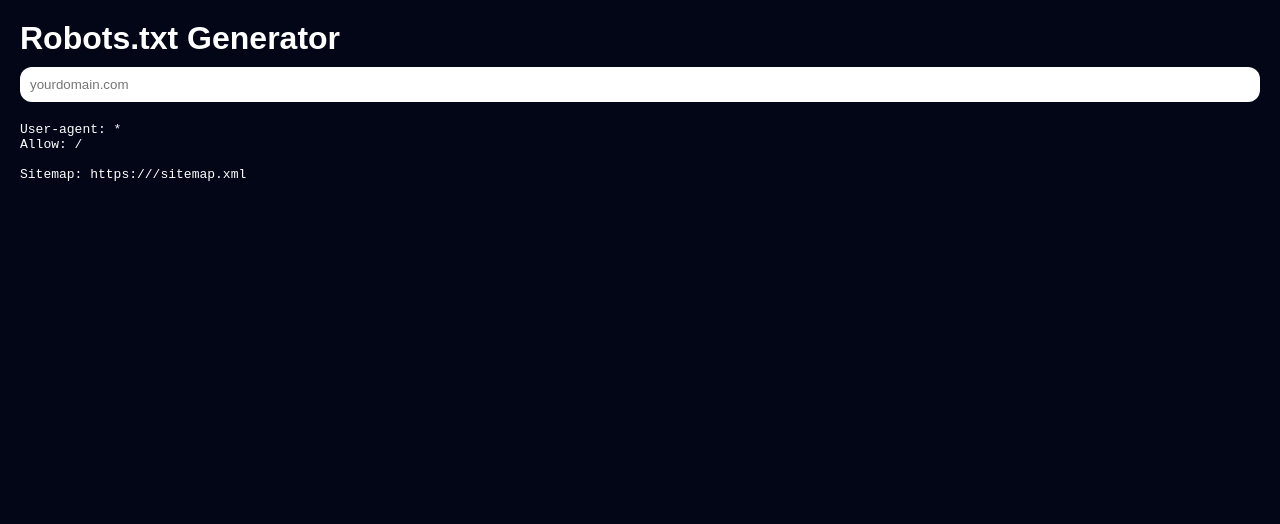
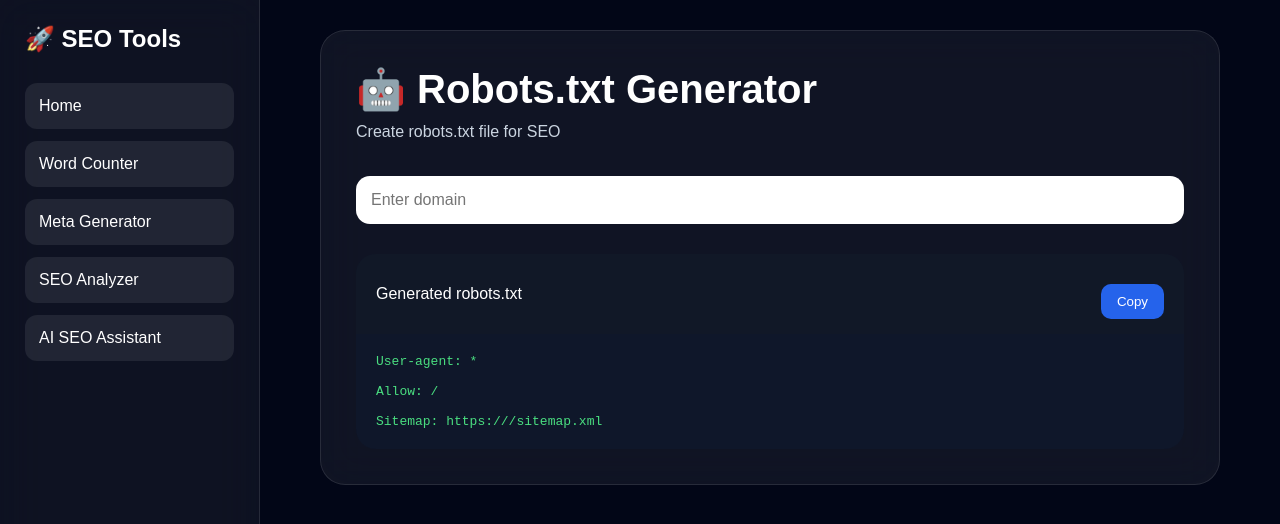
Before and after one commit to greyworkspace/seo, a Next.js app: page /tools/robots-generator in a window 1280 px wide. Shown: the top 524 px of the page. Built offline with nearby package versions, Linux system fonts and the light colour scheme.

Commit message:
Update robots-generator.js

```diff
--- a/pages/tools/robots-generator.js
+++ b/pages/tools/robots-generator.js
@@ -1,25 +1,120 @@
 import { useState } from "react";
+import Layout from "../../components/Layout";
 
 export default function RobotsGenerator() {
-  const [domain, setDomain] = useState("");
+
+  const [domain,setDomain] = useState("");
+
+  const result =
+`User-agent: *
+
+Allow: /
+
+Sitemap: https://${domain}/sitemap.xml`;
+
+  const copyCode = async () => {
+    await navigator.clipboard.writeText(result);
+    alert("robots.txt copied!");
+  };
 
   return (
-    <div style={{padding:"20px"}}>
-      <h1>Robots.txt Generator</h1>
 
-      <input
-        type="text"
-        placeholder="yourdomain.com"
-        style={{width:"100%",padding:"10px"}}
-        onChange={(e)=>setDomain(e.target.value)}
-      />
+    <Layout>
 
-      <pre style={{marginTop:"20px"}}>
-{`User-agent: *
-Allow: /
+      <div style={container}>
 
-Sitemap: https://${domain}/sitemap.xml`}
-      </pre>
-    </div>
+        <h1 style={heading}>🤖 Robots.txt Generator</h1>
+
+        <p style={sub}>
+          Create robots.txt file for SEO
+        </p>
+
+        <input
+          placeholder="Enter domain"
+          value={domain}
+          onChange={(e)=>setDomain(e.target.value)}
+          style={input}
+        />
+
+        <div style={outputBox}>
+
+          <div style={topBar}>
+            <span>Generated robots.txt</span>
+
+            <button
+              onClick={copyCode}
+              style={copyBtn}
+            >
+              Copy
+            </button>
+          </div>
+
+          <pre style={code}>
+{result}
+          </pre>
+
+        </div>
+
+      </div>
+
+    </Layout>
   );
 }
+
+const container = {
+  maxWidth:"900px",
+  margin:"auto",
+  background:"rgba(255,255,255,0.06)",
+  backdropFilter:"blur(20px)",
+  border:"1px solid rgba(255,255,255,0.1)",
+  padding:"35px",
+  borderRadius:"25px"
+};
+
+const heading = {
+  fontSize:"40px",
+  marginBottom:"10px"
+};
+
+const sub = {
+  color:"#cbd5e1",
+  marginBottom:"25px"
+};
+
+const input = {
+  width:"100%",
+  padding:"15px",
+  borderRadius:"14px",
+  border:"none",
+  fontSize:"16px"
+};
+
+const outputBox = {
+  marginTop:"30px",
+  background:"#0f172a",
+  borderRadius:"20px",
+  overflow:"hidden"
+};
+
+const topBar = {
+  display:"flex",
+  justifyContent:"space-between",
+  alignItems:"center",
+  padding:"15px 20px",
+  background:"#111827"
+};
+
+const copyBtn = {
+  background:"#2563eb",
+  color:"#fff",
+  border:"none",
+  padding:"10px 16px",
+  borderRadius:"10px",
+  cursor:"pointer"
+};
+
+const code = {
+  padding:"20px",
+  color:"#4ade80",
+  whiteSpace:"pre-wrap"
+};
```
